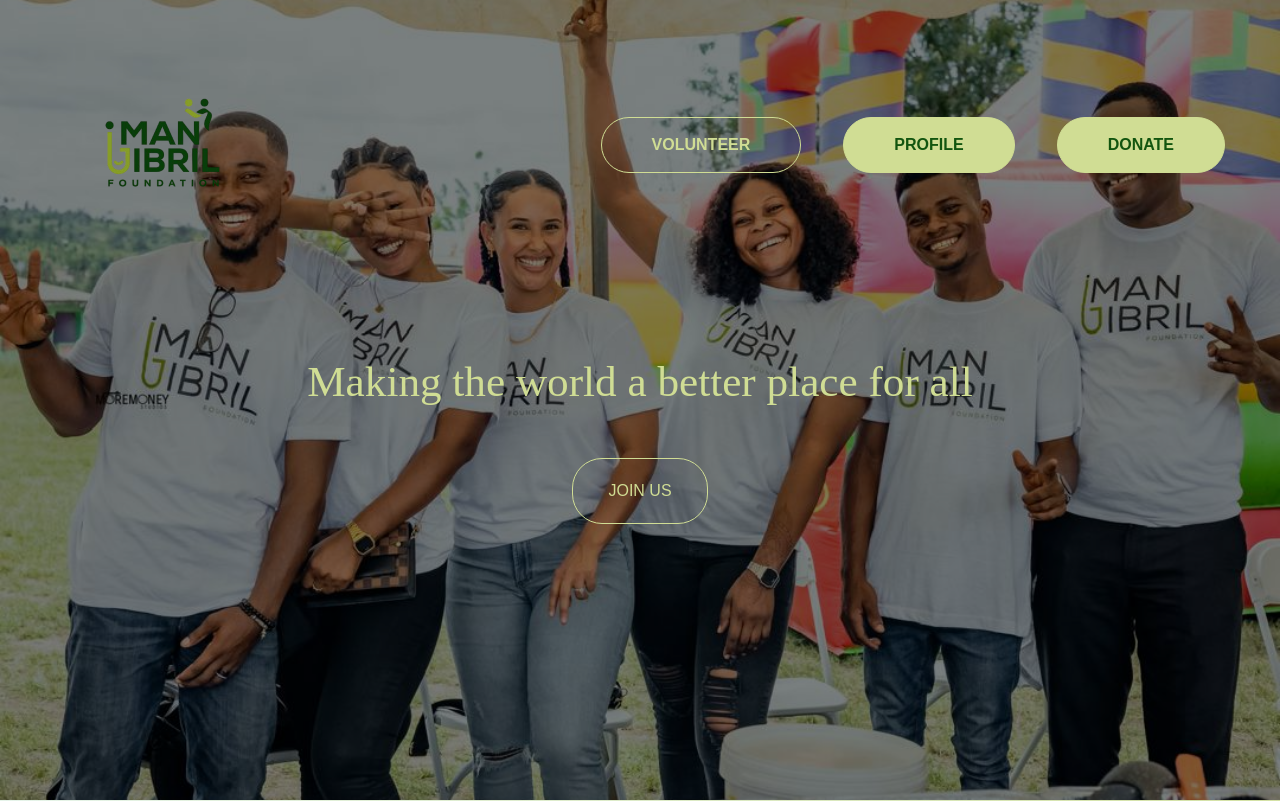
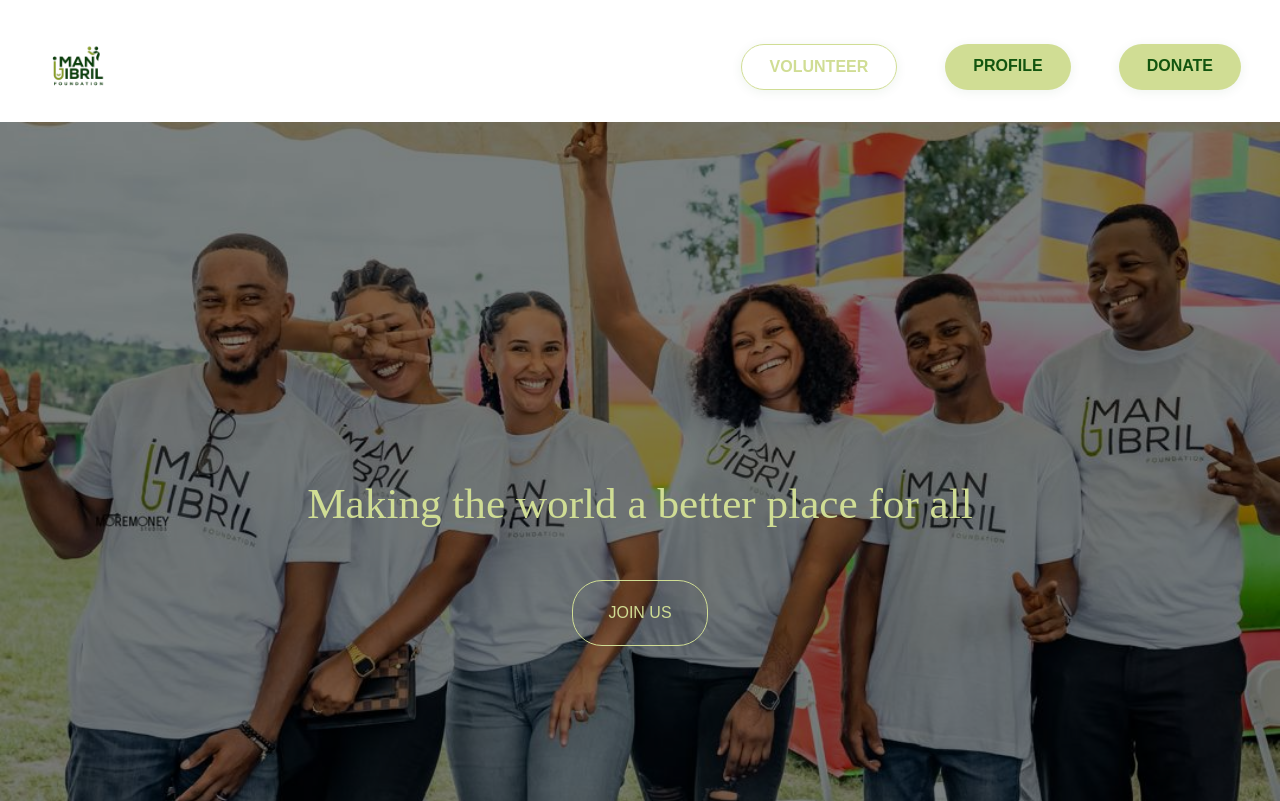
Before and after one commit to PrinceAmoakoBannerman/NGO, a Django app: page / in a window 1280 px wide. Shown: the top 801 px of the page. Run offline with Django 5.2, Linux system fonts and the light colour scheme; a user stored in the database is signed in.

Commit message:
Update index.html, styles, and recent improvements

```diff
--- a/accounts/templates/accounts/index.html
+++ b/accounts/templates/accounts/index.html
@@ -37,23 +37,29 @@
     .about-us-section .text-muted {
       color: #3d5c3d !important;
     }
-  .btn.profile {
+
+
+
+   .btn.profile, .btn.donate, .btn.volunteer {
+  border-radius: 32px;
+  padding: 10px 28px;
+  font-size: 1rem;
+  font-weight: bold;
+  transition: background 0.2s, color 0.2s;
+  text-decoration: none;
+  box-shadow: 0 2px 12px rgba(18,85,15,0.07);
+  display: inline-block;
+  text-align: center;
+}
+.btn.profile, .btn.donate {
   background-color: #d0dd94;
   color: #12550f;
   border: none;
-    border-radius: 30px;
-    padding: 14px 36px;
-    font-size: 1.1rem;
-    font-weight: bold;
-    margin: 0 12px;
-    transition: background 0.2s, color 0.2s;
-    text-decoration: none;
-    box-shadow: 0 2px 12px rgba(18,85,15,0.07);
 }
-.btn.profile:hover {
+.btn.profile:hover, .btn.donate:hover {
   background-color: #12550f;
   color: #fff;
-}
+
 
   .hero-message {
   position: absolute;
@@ -91,6 +97,20 @@
   justify-content: center;
   z-index: 9999;
 }
+.btn.volunteer {
+  background: #fff;
+  color: #c6d57e;
+  border: 2px solid #c6d57e;
+  border-radius: 32px;
+  padding: 14px 38px;
+  font-weight: bold;
+  font-size: 1.08rem;
+  transition: background 0.2s, color 0.2s;
+}
+.btn.volunteer:hover {
+  background: #c6d57e;
+  color: #12550f;
+}
 .volunteer-popup-box {
   background: #e6f9e6;
   border-radius: 16px;
@@ -110,18 +130,29 @@
   margin-bottom: 18px;
   font-size: 1.05rem;
 }
+.logo img {
+  max-width: 170px;
+  height: auto;
+  transition: max-width 0.2s;
+}
 
+@media (max-width: 600px) {
+  .logo img {
+    max-width: 110px;
+  }
+}
   </style>
 </head>
 <body>
-  <nav class="navbar" style="display: flex; align-items: center; justify-content: space-between;">
-    <div class="logo" style="margin-right: 32px;">
-        <img src="{% static 'images/imanJ.png' %}" alt="ImanJibril">
+  <body>
+ <nav class="navbar" style="display: flex; align-items: center; justify-content: space-between; padding: 12px 24px 0 24px; background: #fff; z-index: 10; position: relative;">
+  <div class="logo" style="margin-right: 18px;">
+    <img src="{% static 'images/imanJ.png' %}" alt="ImanJibril" style="max-width:110px; height:auto;">
   </div>
-    <div class="nav-buttons" style="display: flex; gap: 12px;">
+  <div class="nav-buttons" style="display: flex; gap: 18px;">
     {% if user.is_authenticated %}
       <a href="{% url 'volunteer' %}" class="btn volunteer">VOLUNTEER</a>
-            <a href="{% url 'profile' %}" class="btn donate">PROFILE</a>
+      <a href="{% url 'profile' %}" class="btn profile">PROFILE</a>
     {% else %}
       <a href="{% url 'signin' %}" class="btn volunteer">VOLUNTEER</a>
     {% endif %}
```
Also changed, not shown: db.sqlite3. Lines whose indentation alone changed are shown as unchanged.
